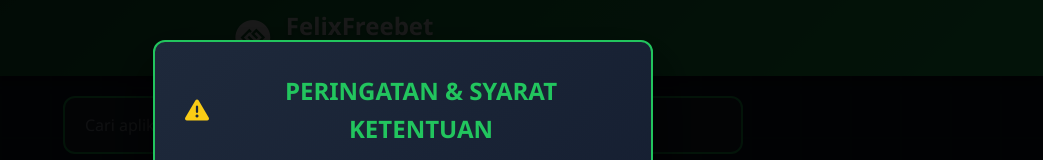
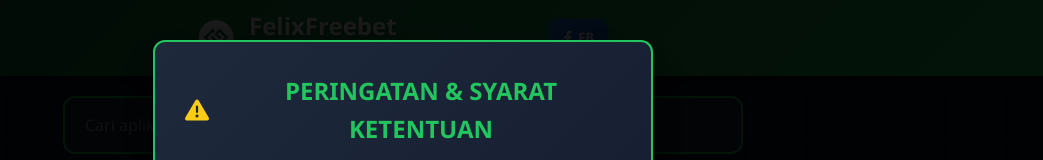
Before and after one commit to RewardSharey/FELIXFREEBET, a plain HTML site: page index.html in a window 1280 px wide. Shown: the top 160 px of the page, without its empty margins (237-1280 px from the left). Drawn offline with Linux system fonts and the light colour scheme; no server answers.

Commit message:
Implement Facebook button in header
Added a Facebook button with styling and hover effects.

```diff
--- a/index.html
+++ b/index.html
@@ -172,6 +172,32 @@
             color: white;
             border-color: var(--primary);
             transform: translateY(-2px);
+        }
+        /* Facebook Button Header */
+
+.fb-btn {
+    display: flex;
+    align-items: center;
+    gap: 6px;
+    background: linear-gradient(135deg, #1877f2, #0d5bc1);
+    color: white;
+    padding: 8px 14px;
+    border-radius: 10px;
+    font-size: 13px;
+    font-weight: 700;
+    text-decoration: none;
+    box-shadow: 0 4px 10px rgba(24,119,242,0.4);
+    transition: all 0.3s ease;
+}
+
+.fb-btn i {
+    font-size: 14px;
+}
+
+.fb-btn:hover {
+    transform: translateY(-2px);
+    box-shadow: 0 8px 16px rgba(24,119,242,0.6);
+    background: linear-gradient(135deg, #0d5bc1, #1877f2);
 }
 
         /* Grid APK - 3 KOLOM SEPERTI SCREENSHOT */
@@ -999,13 +1025,24 @@ body::before {
     <header>
         <div class="container">
             <div class="header-content">
+
     <div class="logo">
         <i class="fab fa-gg-circle"></i>
     </div>
+
     <div class="title-container">
         <h1>FelixFreebet</h1>
         <p>Download APK Gacor Terupdate Setiap Hari</p>
     </div>
+
+    <!-- FB BUTTON -->
+    <a href="https://www.facebook.com/profile.php?id=100076555234710"
+       target="_blank"
+       class="fb-btn">
+        <i class="fab fa-facebook-f"></i>
+        FB
+    </a>
+
             </div>
         </div>
     </header>
```
Lines whose indentation alone changed are shown as unchanged.
